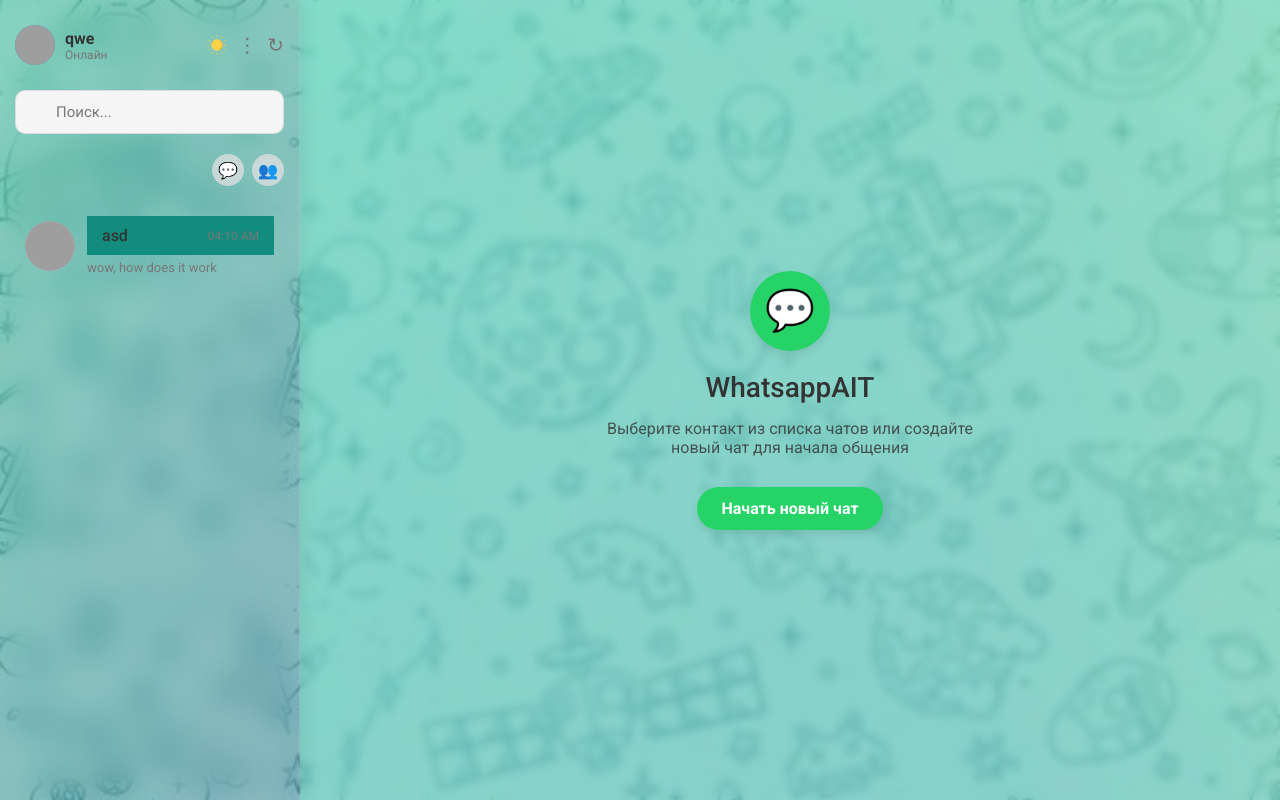
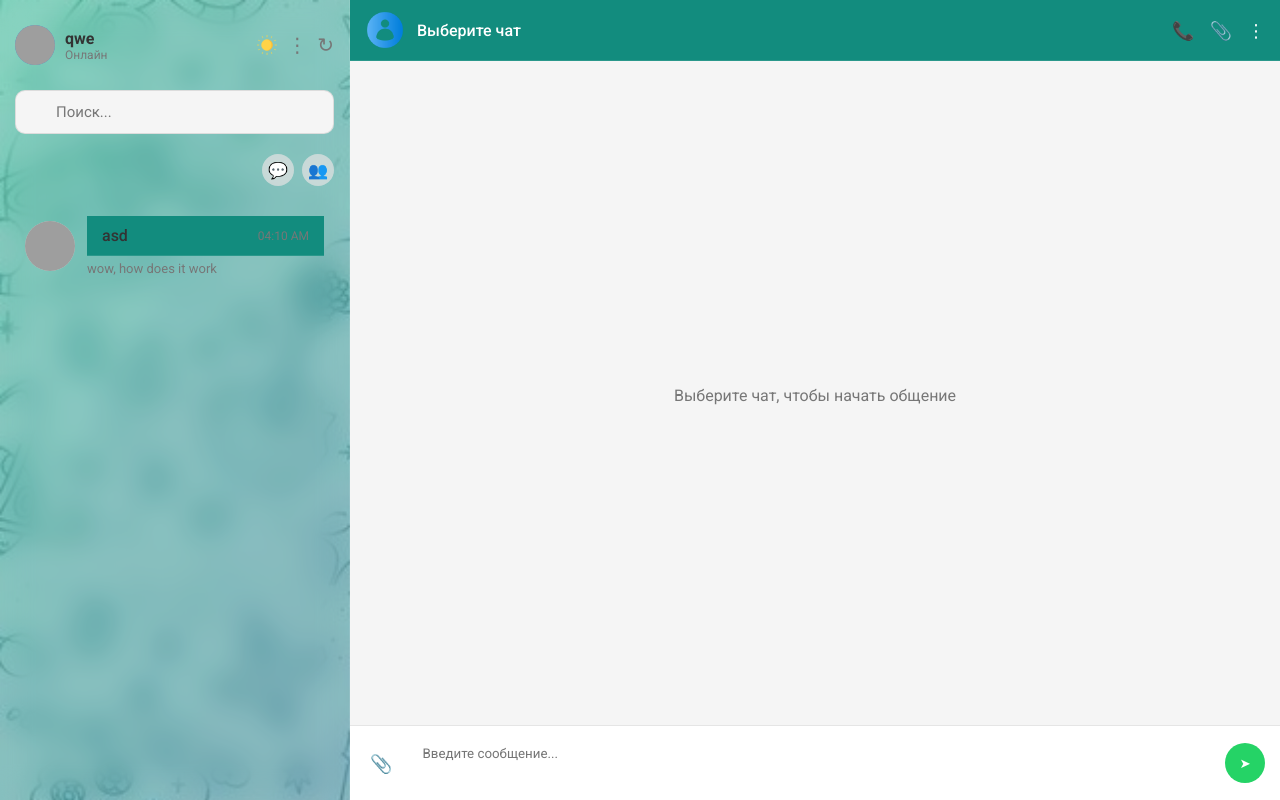
Before and after one commit to viollenaki/nurtilek, a Flask app: page /chat in a window 1280 px wide. Run offline with Flask 3, Linux system fonts and the light colour scheme; a user stored in the database is signed in; data comes from the database, SQL or seed files in the repository; both versions use the stored data as it was after the commit; data that the repository does not hold is empty; grey boxes are pictures that could not be loaded.

Commit message:
added logic for gettin messages

```diff
--- a/static/css/chat.css
+++ b/static/css/chat.css
@@ -87,30 +87,24 @@
 }
 
 /* Интерфейс чата */
-#chat-interface {
-    display: none;
+.chat-interface {
+    display: flex;
     flex-direction: column;
     height: 100%;
     width: 100%;
-    position: absolute;
-    top: 0;
-    left: 0;
+    position: relative;
     background-color: var(--bg-color);
-    z-index: 5;
+    z-index: 2;
 }
 
 .chat-header {
     display: flex;
     align-items: center;
+    justify-content: space-between;
     padding: 10px 15px;
     background-color: var(--header-bg);
     color: var(--header-text);
-}
-
-#back-to-chats {
-    margin-right: 15px;
-    cursor: pointer;
-    font-size: 20px;
+    border-bottom: 1px solid var(--sidebar-border);
 }
 
 .chat-header-info {
@@ -138,12 +132,12 @@
 }
 
 .chat-header-actions {
-    margin-left: auto;
+    display: flex;
+    gap: 15px;
 }
 
 .chat-header-icon {
     color: var(--header-text);
-    margin-left: 15px;
     cursor: pointer;
     font-size: 18px;
 }
--- a/static/css/main.css
+++ b/static/css/main.css
@@ -67,8 +67,19 @@ body {
     background-image: url('/static/images/darkBack.jpg');
 }
 
+/* Новая структура App */
+.app-container {
+    display: flex;
+    width: 100%;
+    height: 100vh;
+    overflow: hidden;
+}
+
+/* Адаптация существующей боковой панели */
 .sidebar {
-    width: 300px;
+    width: 30%;
+    max-width: 350px;
+    min-width: 280px;
     background-color: var(--sidebar-bg);
     backdrop-filter: blur(15px);
     border-right: 1px solid var(--sidebar-border);
@@ -78,6 +89,49 @@ body {
     z-index: 2;
     overflow-y: auto;
     box-shadow: 0 0 20px rgba(0, 0, 0, 0.1);
+}
+
+/* Чат панель */
+.chat-panel {
+    flex-grow: 1;
+    display: flex;
+    flex-direction: column;
+    position: relative;
+    overflow: hidden;
+    background-color: var(--bg-color);
+}
+
+/* Экран приветствия */
+.welcome-screen {
+    display: flex;
+    flex-direction: column;
+    align-items: center;
+    justify-content: center;
+    height: 100%;
+    width: 100%;
+    position: absolute;
+    top: 0;
+    left: 0;
+    background: var(--main-overlay);
+    backdrop-filter: blur(4px);
+    z-index: 1;
+}
+
+/* Скрываем welcome-screen, когда чат активен */
+.chat-active .welcome-screen {
+    display: none;
+}
+
+.no-chat-selected {
+    display: flex;
+    align-items: center;
+    justify-content: center;
+    height: 100%;
+    width: 100%;
+    color: var(--icon-color);
+    font-size: 16px;
+    text-align: center;
+    padding: 20px;
 }
 
 .user-info {
--- a/static/js/chat.js
+++ b/static/js/chat.js
@@ -209,11 +209,28 @@ function openChat(chatId, chatType, chatName) {
     // Сохраняем ID текущего чата
     currentChatId = chatId;
 
+    // Сохраняем информацию о чате в localStorage
+    localStorage.setItem('lastChatId', chatId);
+    localStorage.setItem('lastChatType', chatType);
+    localStorage.setItem('lastChatName', chatName);
+
     // Обновляем заголовок чата
     document.querySelector('.chat-header-title').textContent = chatName;
 
-    // Скрываем основное содержимое и показываем чат
-    hideMainContent();
+    // Обновляем аватар чата
+    const chatAvatar = document.getElementById('chat-avatar');
+    if (chatAvatar) {
+        const avatarUrl = chatType === 'group'
+            ? `/api/chat/group_photo/${chatId}`
+            : `/api/user/photo/${chatId}`;
+        chatAvatar.src = avatarUrl;
+        chatAvatar.onerror = function() {
+            this.src = '/static/images/avatar.png';
+        };
+    }
+
+    // Скрываем экран приветствия и показываем чат
+    hideWelcomeScreen();
     showChat();
 
     // Загружаем сообщения
@@ -222,13 +239,73 @@ function openChat(chatId, chatType, chatName) {
     // Добавляем атрибуты к форме отправки сообщения
     document.getElementById('message-form').dataset.chatId = chatId;
     document.getElementById('message-form').dataset.chatType = chatType;
+
+    // На мобильных устройствах скрываем сайдбар
+    if (window.innerWidth <= 768) {
+        document.querySelector('.sidebar').classList.remove('visible');
+    }
+
+    // Делаем интерфейс чата активным
+    document.body.classList.add('chat-active');
+
+    // Фокусируемся на поле ввода
+    document.getElementById('message-input').focus();
+}
+
+// Получить текущий ID чата
+function getCurrentChatId() {
+    return currentChatId;
 }
 
 // Закрытие текущего чата
 function closeCurrentChat() {
     currentChatId = null;
     lastMessageId = null;
-    document.querySelector('.messages-container').innerHTML = '';
+    document.querySelector('.messages-container').innerHTML = '<div class="no-chat-selected">Выберите чат, чтобы начать общение</div>';
+    document.querySelector('.chat-header-title').textContent = 'Выберите чат';
+    document.getElementById('chat-avatar').src = '/static/images/avatar.png';
+    showWelcomeScreen();
+    document.body.classList.remove('chat-active');
+}
+
+// Показать экран приветствия
+function showWelcomeScreen() {
+    const welcomeScreen = document.getElementById('welcome-screen');
+    if (welcomeScreen) {
+        welcomeScreen.style.display = 'flex';
+    }
+}
+
+// Скрыть экран приветствия
+function hideWelcomeScreen() {
+    const welcomeScreen = document.getElementById('welcome-screen');
+    if (welcomeScreen) {
+        welcomeScreen.style.display = 'none';
+    }
+}
+
+// Показать интерфейс чата
+function showChat() {
+    const chatInterface = document.getElementById('chat-interface');
+    if (chatInterface) {
+        chatInterface.style.display = 'flex';
+    }
+}
+
+// Скрыть интерфейс чата
+function hideChat() {
+    showWelcomeScreen();
+    closeCurrentChat();
+}
+
+// Показать основное содержимое (логотип и т.д.)
+function showMainContent() {
+    showWelcomeScreen();
+}
+
+// Скрыть основное содержимое
+function hideMainContent() {
+    hideWelcomeScreen();
 }
 
 // Загрузка сообщений чата
@@ -423,7 +500,10 @@ function createMessageElement(message) {
 
 // Отправка сообщения
 async function sendMessage() {
-    if (!currentChatId) return;
+    if (!currentChatId) {
+        alert('Выберите чат для отправки сообщения');
+        return;
+    }
 
     const messageInput = document.getElementById('message-input');
     const fileInput = document.getElementById('file-input');
@@ -446,13 +526,16 @@ async function sendMessage() {
     }
 
     try {
+        // Показываем анимацию отправки (можно добавить)
+        messageInput.disabled = true;
+
         const response = await fetch(`/api/chat/${currentChatId}/send_message`, {
             method: 'POST',
             body: formData
         });
 
         if (!response.ok) {
-            throw new Error('Ошибка отправки сообщения');
+            throw new Error(`Ошибка отправки сообщения: ${response.status}`);
         }
 
         const data = await response.json();
@@ -467,11 +550,14 @@ async function sendMessage() {
             updateCurrentChatMessages();
         } else {
             console.error('Ошибка при отправке сообщения:', data.message);
-            alert('Не удалось отправить сообщение');
+            alert('Не удалось отправить сообщение: ' + data.message);
         }
     } catch (error) {
         console.error('Ошибка при отправке сообщения:', error);
-        alert('Ошибка при отправке сообщения');
+        alert('Ошибка при отправке сообщения: ' + error.message);
+    } finally {
+        messageInput.disabled = false;
+        messageInput.focus();
     }
 }
 
@@ -512,45 +598,11 @@ function formatFileSize(bytes) {
     else return (bytes / 1048576).toFixed(2) + ' МБ';
 }
 
-// Показать интерфейс чата
-function showChat() {
-    const chatInterface = document.getElementById('chat-interface');
-    if (chatInterface) {
-        chatInterface.style.display = 'flex';
-    }
-}
-
-// Скрыть интерфейс чата
-function hideChat() {
-    const chatInterface = document.getElementById('chat-interface');
-    if (chatInterface) {
-        chatInterface.style.display = 'none';
-    }
-
-    // Сбрасываем текущий чат
-    closeCurrentChat();
-}
-
-// Показать основное содержимое (логотип и т.д.)
-function showMainContent() {
-    const mainContent = document.querySelector('.main-content');
-    if (mainContent) {
-        mainContent.style.display = 'flex';
-    }
-}
-
-// Скрыть основное содержимое
-function hideMainContent() {
-    const mainContent = document.querySelector('.main-content');
-    if (mainContent) {
-        mainContent.style.display = 'none';
-    }
-}
-
 // Экспорт функций для доступа из других модулей
 window.chatModule = {
     initChatComponent,
     openChat,
     closeCurrentChat,
-    updateChatsList
+    updateChatsList,
+    getCurrentChatId
 };
--- a/static/js/main.js
+++ b/static/js/main.js
@@ -41,6 +41,21 @@ document.addEventListener('DOMContentLoaded', function() {
                 this.classList.toggle('expanded');
             }
         });
+
+        // Создаем кнопку для показа/скрытия сайдбара
+        const toggleBtn = document.createElement('div');
+        toggleBtn.className = 'sidebar-toggle';
+        toggleBtn.innerHTML = '☰';
+        document.body.appendChild(toggleBtn);
+
+        toggleBtn.addEventListener('click', function() {
+            document.querySelector('.sidebar').classList.toggle('visible');
+        });
+
+        // Показываем сайдбар по умолчанию, если нет активного чата
+        if (!window.chatModule || !window.chatModule.getCurrentChatId()) {
+            document.querySelector('.sidebar').classList.add('visible');
+        }
     }
 
     // Кнопка нового чата
@@ -147,5 +162,16 @@ document.addEventListener('DOMContentLoaded', function() {
     // Инициализация компонента чата
     if (window.chatModule && typeof window.chatModule.initChatComponent === 'function') {
         window.chatModule.initChatComponent();
+
+        // Проверяем был ли выбран чат ранее (например, сохраненный в localStorage)
+        const lastChatId = localStorage.getItem('lastChatId');
+        const lastChatType = localStorage.getItem('lastChatType');
+        const lastChatName = localStorage.getItem('lastChatName');
+
+        if (lastChatId && lastChatType && lastChatName) {
+            setTimeout(() => {
+                window.chatModule.openChat(lastChatId, lastChatType, lastChatName);
+            }, 1000);
+        }
     }
 });
--- a/templates/main.html
+++ b/templates/main.html
@@ -17,6 +17,9 @@
 </head>
 <body class="light-theme">
     <div class="bg-wrapper"></div>
+
+    <div class="app-container">
+        <!-- Левая панель с списком чатов -->
         <div class="sidebar">
             <div class="user-info">
                 <div class="user-avatar" id="profile-photo-btn">
@@ -50,7 +53,10 @@
             </div>
         </div>
 
-    <div class="main-content">
+        <!-- Правая панель с содержимым чата -->
+        <div class="chat-panel">
+            <!-- Содержимое, отображаемое при отсутствии активного чата -->
+            <div class="welcome-screen" id="welcome-screen">
                 <div class="chat-logo">
                     <span class="chat-logo-icon">💬</span>
                 </div>
@@ -59,15 +65,14 @@
                 <button class="action-button" id="new-chat-main-btn">Начать новый чат</button>
             </div>
 
-    <!-- Интерфейс чата -->
-    <div id="chat-interface">
+            <!-- Интерфейс активного чата -->
+            <div id="chat-interface" class="chat-interface">
                 <div class="chat-header">
-            <div id="back-to-chats">←</div>
                     <div class="chat-header-info">
                         <div class="chat-header-avatar">
                             <img src="/static/images/avatar.png" alt="avatar" id="chat-avatar">
                         </div>
-                <div class="chat-header-title">Имя чата</div>
+                        <div class="chat-header-title">Выберите чат</div>
                     </div>
                     <div class="chat-header-actions">
                         <div class="chat-header-icon">📞</div>
@@ -78,6 +83,7 @@
 
                 <div class="messages-container">
                     <!-- Сообщения будут добавляться здесь -->
+                    <div class="no-chat-selected">Выберите чат, чтобы начать общение</div>
                 </div>
 
                 <div class="message-form-container">
@@ -92,6 +98,8 @@
                         </div>
                         <button type="button" id="send-message-btn">➤</button>
                     </form>
+                </div>
+            </div>
         </div>
     </div>
 
```
Also changed, not shown: other parts of static/css/main.css (+37 -0 lines), api/chat.py (+118 -0 lines), database.db. Lines whose indentation alone changed are shown as unchanged.
